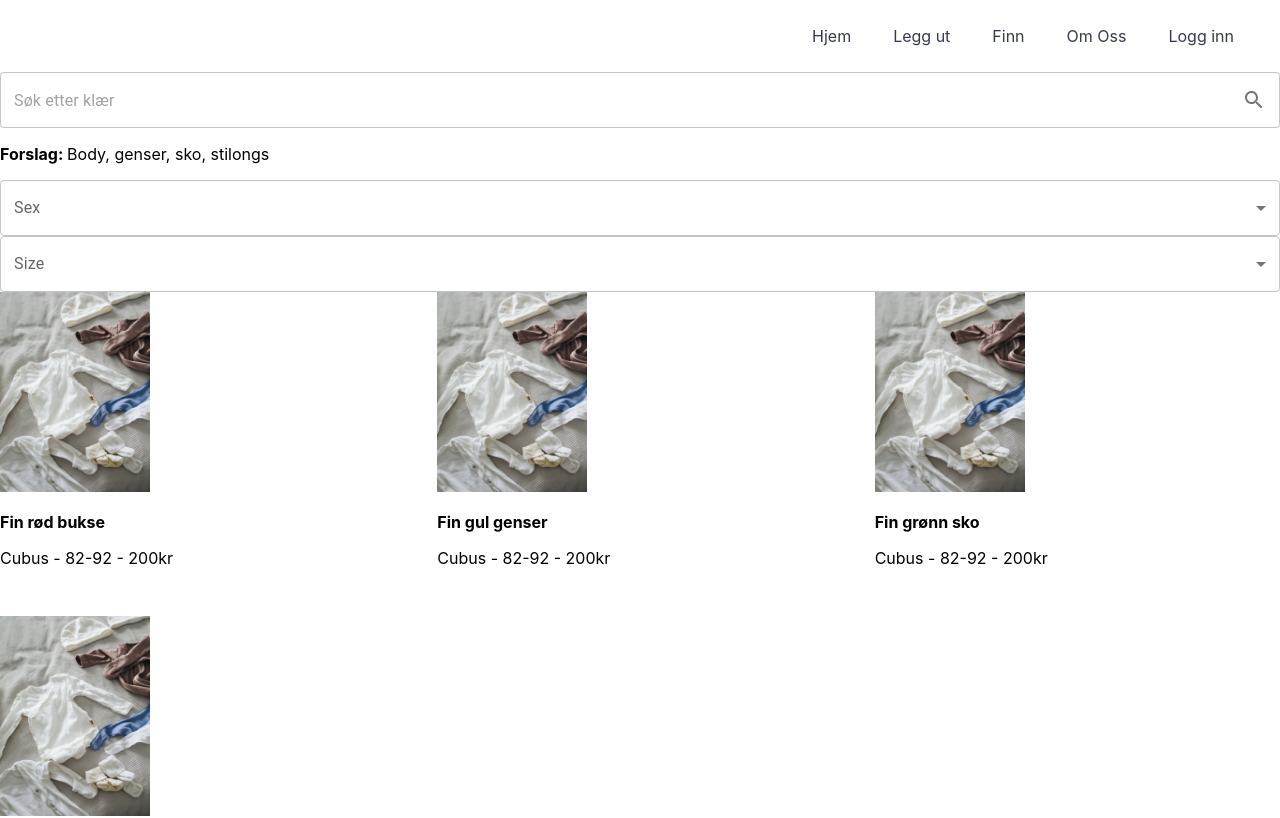
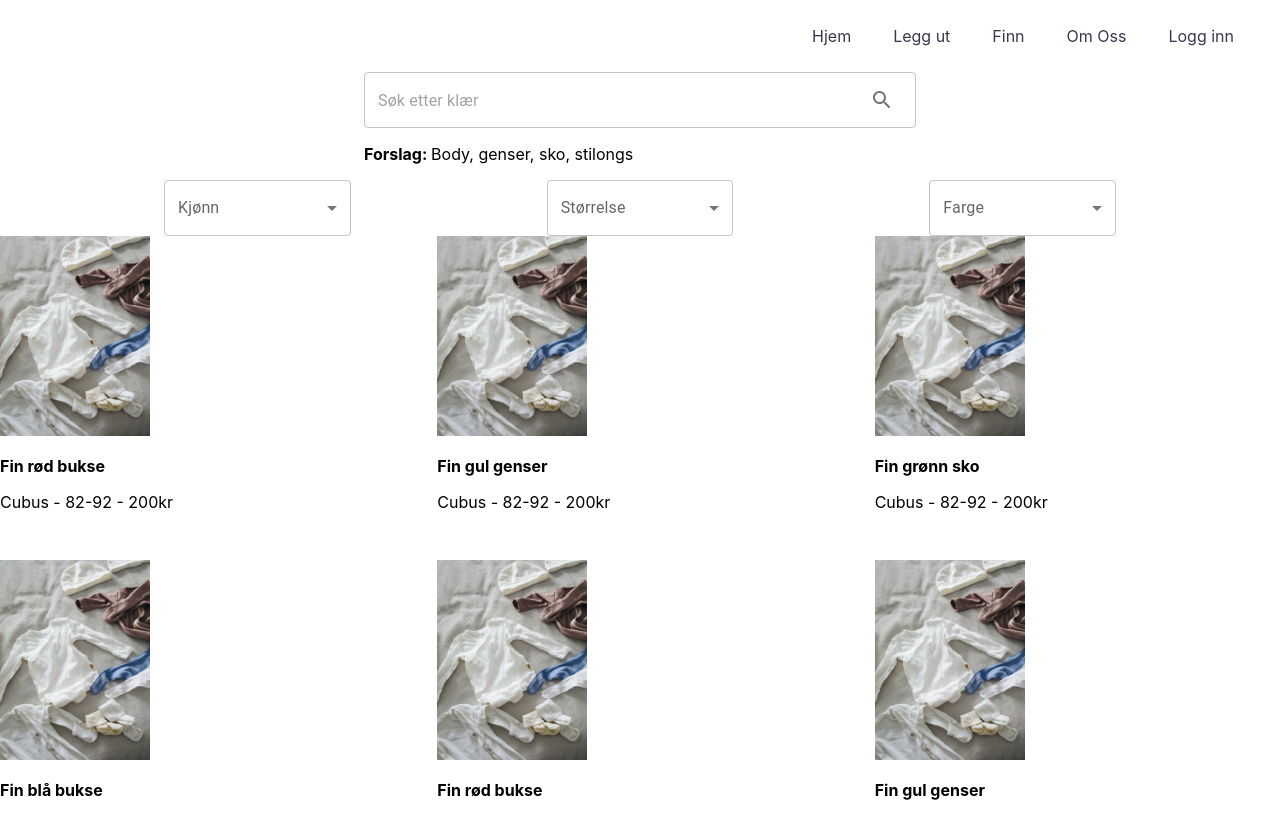
Before and after one commit to davemarong/baby-fadder, a Next.js app: page /finn in a window 1280 px wide. Shown: the top 818 px of the page. Built offline with nearby package versions, Linux system fonts and the light colour scheme.

Commit message:
Add filterSearch functionality

```diff
--- a/pages/finn.tsx
+++ b/pages/finn.tsx
@@ -4,48 +4,84 @@
 import type { NextPage } from "next";
 
 // React
-import React from "react";
+import React, { useState, useEffect } from "react";
 
 // Material UI
+
+// Icon
 
 // Components
 import { Nav } from "../src/components/Nav/Nav";
 import { SearchField } from "../src/components/ReUsable/SearchField/SearchField";
 import { SelectField } from "../src/components/SelectField/SelectField";
 import { ClothingAds } from "../src/components/ClothingAds/ClothingAds";
+import { SelectFieldContainer } from "../src/components/SelectField/SelectFieldContainer";
 
 // Utils
 
 // Data
-import filterOptions from "../src/dummyData/FilterOptions";
-import { SelectFieldContainer } from "../src/components/SelectField/SelectFieldContainer";
+import { profiles } from "../src/dummyData/Profiles";
 
 // TYPE/INTERFACE
-type FilterOptions = {
-  title: string;
-  options: Options[];
-};
-
-type Options = {
-  value: string;
-};
+import { Profile } from "../src/types/Types";
 
 // Functional component
 const Finn: NextPage = () => {
   // State
+  const [filterCategories, setFilterCategories] = useState({
+    gender: "",
+    size: "",
+    color: "",
+  });
+  const [profileData, setProfileData] = useState<Profile>([
+    {
+      name: "",
+      id: 0,
+      ad: [
+        {
+          title: "",
+          description: "",
+          brand: "",
+          price: 0,
+          gender: "",
+          size: "",
+          color: "",
+          clothingType: "",
+          img: "",
+        },
+      ],
+    },
+  ]);
 
+  // UseEffect
+  useEffect(() => {
+    setProfileData(profiles);
+  }, []);
+
+  // Props object
+  const SearchFieldProps = {
+    placeholder: "Søk etter klær",
+    suggestions: "Body, genser, sko, stilongs",
+    profileData: profileData,
+    filterCategories: filterCategories,
+    setProfileData: setProfileData,
+  };
+  const SelectFieldProps = {
+    setFilterCategories: setFilterCategories,
+    filterCategories: filterCategories,
+  };
+  const ClothingAdsProps = {
+    profileData: profileData,
+  };
   // Return
   return (
     <>
       <Nav />
-      <SearchField
-        placeholder="Søk etter klær"
-        suggestions="Body, genser, sko, stilongs"
-      />
+      <SearchField {...SearchFieldProps} />
       <SelectFieldContainer>
-        <SelectField />
+        <SelectField {...SelectFieldProps} />
       </SelectFieldContainer>
-      <ClothingAds />
+      <ClothingAds {...ClothingAdsProps} />
     </>
   );
 };
--- a/src/components/ClothingAds/ClothingAds.tsx
+++ b/src/components/ClothingAds/ClothingAds.tsx
@@ -19,32 +19,27 @@ import { profiles } from "../../dummyData/Profiles";
 import babyclothes from "../../dummyData/images/babyclothes.jpg";
 
 // TYPE/INTERFACE
-type Ad = {
-  title: string;
-  description: string;
-  brand: string;
-  price: number;
-  sex: string;
-  size: string;
-  color: string;
-  clothingType: string;
-  img: string;
-};
-type Profile = {
+import { Ad } from "../../types/Types";
+import { Profile } from "../../types/Types";
+
+type ProfileMapped = {
   name: string;
   id: number;
   ad: Ad[];
 };
+type Props = {
+  profileData: Profile;
+};
 // Functional component
-export const ClothingAds = () => {
+export const ClothingAds = ({ profileData }: Props) => {
   // State
 
   // Functions
 
   // Return
   return (
-    <Grid container spacing={4}>
-      {profiles.map((profile: Profile) => {
+    <Grid container justifyContent="space-evenly" spacing={4}>
+      {profileData.map((profile: ProfileMapped) => {
         return profile.ad.map((ad: Ad) => {
           return (
             <Grid key={ad.title} item md={4} sm={6}>
--- a/src/components/ReUsable/SearchField/SearchField.tsx
+++ b/src/components/ReUsable/SearchField/SearchField.tsx
@@ -3,10 +3,13 @@
 // Next
 
 // React
+import { useState } from "react";
 
 // Material UI
 import TextField from "@mui/material/TextField";
 import InputAdornment from "@mui/material/InputAdornment";
+import Container from "@mui/material/Container";
+import IconButton from "@mui/material/IconButton";
 
 // Icons
 import SearchRoundedIcon from "@mui/icons-material/SearchRounded";
@@ -14,31 +17,67 @@ import SearchRoundedIcon from "@mui/icons-material/SearchRounded";
 // Components
 
 // Utils
+import { filterSearchItems } from "./Utils";
 
 // Data
+import { profiles } from "../../../dummyData/Profiles";
 
 // TYPE/INTERFACE
+import { Profile } from "../../../types/Types";
+import { FilterCategories } from "../../../types/Types";
+
 interface Props {
   placeholder: string;
   suggestions: string;
-  func?: () => void;
+  profileData: Profile;
+  setProfileData: React.Dispatch<React.SetStateAction<Profile>>;
+  filterCategories: FilterCategories;
 }
+
 // Functional component
-export const SearchField = ({ placeholder, suggestions, func }: Props) => {
+export const SearchField = ({
+  placeholder,
+  profileData,
+  setProfileData,
+  suggestions,
+  filterCategories,
+}: Props) => {
   // State
+  const [searchInput, setSearchInput] = useState("");
 
   // Functions
 
+  // Handle search query input by user
+  const handleUserInput = (event: React.ChangeEvent<HTMLInputElement>) => {
+    setSearchInput(event.target.value);
+  };
+
+  const updateSearchResults = (result: Profile) => {
+    setProfileData(result);
+  };
   // Return
   return (
-    <>
+    <Container maxWidth="sm">
       <TextField
         placeholder={placeholder}
+        value={searchInput}
+        onChange={handleUserInput}
         fullWidth
         InputProps={{
           endAdornment: (
             <InputAdornment position="end">
-              <SearchRoundedIcon onClick={func} />
+              <IconButton
+                onClick={() => {
+                  const result = filterSearchItems(
+                    profiles,
+                    searchInput,
+                    filterCategories
+                  );
+                  updateSearchResults(result);
+                }}
+              >
+                <SearchRoundedIcon />
+              </IconButton>
             </InputAdornment>
           ),
         }}
@@ -47,6 +86,6 @@ export const SearchField = ({ placeholder, suggestions, func }: Props) => {
         <b>Forslag: </b>
         {suggestions}
       </p>
-    </>
+    </Container>
   );
 };
--- /dev/null
+++ b/src/components/ReUsable/SearchField/Utils.tsx
@@ -0,0 +1,107 @@
+import { Profile } from "../../../types/Types";
+import { FilterCategories } from "../../../types/Types";
+/**
+ * Function for filtering search result by query
+ * @param {Profile} profileData Data from all profiles
+ * @param {string} query User query search input
+ * @param {FilterCategories} filterCategories All categories user can filter from (gender, size, color)
+ * @return {Profile} A filtered version of profileData
+ */
+export const filterSearchItems = (
+  profileData: Profile,
+  query: string,
+  filterCategories: FilterCategories
+): Profile => {
+  let searchItems: any;
+  searchItems = filterQuerySearch(profileData, query);
+  if (filterCategories.gender) {
+    searchItems = filterGenderSearch(searchItems, filterCategories);
+  }
+  if (filterCategories.color) {
+    searchItems = filterColorSearch(searchItems, filterCategories);
+  }
+  if (filterCategories.size) {
+    searchItems = filterSizeSearch(searchItems, filterCategories);
+  }
+  console.log(searchItems);
+  return searchItems;
+};
+/**
+ * Function for filtering search result by query
+ * @param {Profile} profileData Data from all profiles
+ * @param {string} query User query search input
+ * @return {Profile} A filtered version of profileData
+ */
+export const filterQuerySearch = (
+  profileData: Profile,
+  query: string
+): Profile => {
+  return profileData.map((profile: any) => {
+    return {
+      ...profile,
+      ad: profile.ad.filter((ad: any) =>
+        ad.title.toLowerCase().includes(query.toLowerCase())
+      ),
+    };
+  });
+};
+/**
+ * Function for filtering search result by gender
+ * @param {Profile} profileData Data from all profiles
+ * @param {FilterCategories} filterCategories All categories user can filter from (gender, size, color)
+ * @return {Profile} A filtered version of profileData
+ */
+export const filterGenderSearch = (
+  profileData: Profile,
+  filterCategories: FilterCategories
+): Profile => {
+  return profileData.map((profile: any) => {
+    return {
+      ...profile,
+      ad: profile.ad.filter(
+        (ad: any) =>
+          ad.gender.toLowerCase() === filterCategories.gender.toLowerCase()
+      ),
+    };
+  });
+};
+/**
+ * Function for filtering search result by color
+ * @param {Profile} profileData Data from all profiles
+ * @param {FilterCategories} filterCategories All categories user can filter from (gender, size, color)
+ * @return {Profile} A filtered version of profileData
+ */
+export const filterColorSearch = (
+  profileData: Profile,
+  filterCategories: FilterCategories
+): Profile => {
+  return profileData.map((profile: any) => {
+    return {
+      ...profile,
+      ad: profile.ad.filter(
+        (ad: any) =>
+          ad.color.toLowerCase() === filterCategories.color.toLowerCase()
+      ),
+    };
+  });
+};
+/**
+ * Function for filtering search result by size
+ * @param {Profile} profileData Data from all profiles
+ * @param {FilterCategories} filterCategories All categories user can filter from (gender, size, color)
+ * @return {Profile} A filtered version of profileData
+ */
+export const filterSizeSearch = (
+  profileData: Profile,
+  filterCategories: FilterCategories
+): Profile => {
+  return profileData.map((profile: any) => {
+    return {
+      ...profile,
+      ad: profile.ad.filter(
+        (ad: any) =>
+          ad.size.toLowerCase() === filterCategories.size.toLowerCase()
+      ),
+    };
+  });
+};
--- a/src/components/SelectField/SelectField.tsx
+++ b/src/components/SelectField/SelectField.tsx
@@ -8,6 +8,7 @@ import React, { useState } from "react";
 // Material UI
 import TextField from "@mui/material/TextField";
 import MenuItem from "@mui/material/MenuItem";
+import Grid from "@mui/material/Grid";
 
 // Components
 
@@ -18,6 +19,18 @@ import MenuItem from "@mui/material/MenuItem";
 // TYPE/INTERFACE
 interface Props {
   filterOption?: FilterOptions;
+  filterCategories: {
+    gender: string;
+    size: string;
+    color: string;
+  };
+  setFilterCategories: React.Dispatch<
+    React.SetStateAction<{
+      gender: string;
+      size: string;
+      color: string;
+    }>
+  >;
 }
 
 type FilterOptions = {
@@ -31,7 +44,11 @@ type Options = {
 // Functional component
 export const SelectField = (props: Props) => {
   // Props
-  const { filterOption = { title: "", options: [{ value: "" }] } } = props;
+  const {
+    filterOption = { title: "", options: [{ value: "" }] },
+    filterCategories,
+    setFilterCategories,
+  } = props;
 
   // State
   const [selectValue, setSelectValue] = useState("");
@@ -39,11 +56,20 @@ export const SelectField = (props: Props) => {
   // Functions
   const handleChange = (event: React.ChangeEvent<HTMLInputElement>) => {
     setSelectValue(event.target.value);
+    if (filterOption.title === "Kjønn") {
+      setFilterCategories({ ...filterCategories, gender: event.target.value });
+    }
+    if (filterOption.title === "Størrelse") {
+      setFilterCategories({ ...filterCategories, size: event.target.value });
+    }
+    if (filterOption.title === "Farge") {
+      setFilterCategories({ ...filterCategories, color: event.target.value });
+    }
   };
 
   // Return
   return (
-    <>
+    <Grid item md={2} sm={3} xs={6}>
       <TextField
         fullWidth
         select
@@ -58,6 +84,6 @@ export const SelectField = (props: Props) => {
           </MenuItem>
         ))}
       </TextField>
-    </>
+    </Grid>
   );
 };
--- a/src/components/SelectField/SelectFieldContainer.tsx
+++ b/src/components/SelectField/SelectFieldContainer.tsx
@@ -6,6 +6,7 @@
 import React, { ReactNode } from "react";
 
 // Material UI
+import Grid from "@mui/material/Grid";
 
 // Components
 
@@ -31,13 +32,13 @@ type Options = {
 export const SelectFieldContainer = ({ children }: Props) => {
   // Return
   return (
-    <>
+    <Grid container justifyContent="space-evenly" spacing={4}>
       {filterOptions.map((filterOption: FilterOptions) => {
         return React.cloneElement(children as React.ReactElement<any>, {
           key: filterOption.title,
           filterOption: filterOption,
         });
       })}
-    </>
+    </Grid>
   );
 };
--- a/src/dummyData/FilterOptions.tsx
+++ b/src/dummyData/FilterOptions.tsx
@@ -1,6 +1,6 @@
 const FilterOptions = [
   {
-    title: "Sex",
+    title: "Kjønn",
     options: [
       {
         value: "Gutt",
@@ -14,8 +14,20 @@ const FilterOptions = [
     ],
   },
   {
-    title: "Size",
+    title: "Størrelse",
     options: [{ value: "82-92" }, { value: "92-102" }, { value: "102-112" }],
+  },
+  {
+    title: "Farge",
+    options: [
+      { value: "Grønn" },
+      { value: "Rød" },
+      { value: "Gul" },
+      { value: "Svart" },
+      { value: "Grå" },
+      { value: "Hvit" },
+      { value: "Blå" },
+    ],
   },
 ];
 export default FilterOptions;
--- a/src/dummyData/Profiles.tsx
+++ b/src/dummyData/Profiles.tsx
@@ -8,7 +8,157 @@ export const profiles = [
         description: "Enda en perfekt bukse",
         brand: "Cubus",
         price: 200,
-        sex: "male",
+        gender: "Gutt",
+        size: "82-92",
+        color: "Rød",
+        clothingType: "bukse",
+        img: "",
+      },
+      {
+        title: "Fin gul genser",
+        description: "Enda en perfekt bukse",
+        brand: "Cubus",
+        price: 200,
+        gender: "Jente",
+        size: "82-92",
+        color: "Grønn",
+        clothingType: "bukse",
+        img: "",
+      },
+      {
+        title: "Fin grønn sko",
+        description: "Enda en perfekt bukse",
+        brand: "Cubus",
+        price: 200,
+        gender: "unisex",
+        size: "82-92",
+        color: "Blå",
+        clothingType: "bukse",
+        img: "",
+      },
+      {
+        title: "Fin blå bukse",
+        description: "Enda en perfekt bukse",
+        brand: "Cubus",
+        price: 200,
+        gender: "Gutt",
+        size: "82-92",
+        color: "Grå",
+        clothingType: "bukse",
+        img: "",
+      },
+    ],
+  },
+  {
+    name: "carl",
+    id: 1,
+    ad: [
+      {
+        title: "Fin rød bukse",
+        description: "Enda en perfekt bukse",
+        brand: "Cubus",
+        price: 200,
+        gender: "Jente",
+        size: "82-92",
+        color: "Svart",
+        clothingType: "bukse",
+        img: "",
+      },
+      {
+        title: "Fin gul genser",
+        description: "Enda en perfekt bukse",
+        brand: "Cubus",
+        price: 200,
+        gender: "Jente",
+        size: "92-102",
+        color: "Hvit",
+        clothingType: "bukse",
+        img: "",
+      },
+      {
+        title: "Fin grønn sko",
+        description: "Enda en perfekt bukse",
+        brand: "Cubus",
+        price: 200,
+        gender: "Jente",
+        size: "102-112",
+        color: "Gul",
+        clothingType: "bukse",
+        img: "",
+      },
+      {
+        title: "Fin blå bukse",
+        description: "Enda en perfekt bukse",
+        brand: "Cubus",
+        price: 200,
+        gender: "Gutt",
+        size: "82-92",
+        color: "Rød",
+        clothingType: "bukse",
+        img: "",
+      },
+    ],
+  },
+  {
+    name: "james",
+    id: 0,
+    ad: [
+      {
+        title: "Fin rød bukse",
+        description: "Enda en perfekt bukse",
+        brand: "Cubus",
+        price: 200,
+        gender: "Gutt",
+        size: "102-112",
+        color: "red",
+        clothingType: "bukse",
+        img: "",
+      },
+      {
+        title: "Fin gul genser",
+        description: "Enda en perfekt bukse",
+        brand: "Cubus",
+        price: 200,
+        gender: "Gutt",
+        size: "102-112",
+        color: "red",
+        clothingType: "bukse",
+        img: "",
+      },
+      {
+        title: "Fin grønn sko",
+        description: "Enda en perfekt bukse",
+        brand: "Cubus",
+        price: 200,
+        gender: "Jente",
+        size: "102-112",
+        color: "red",
+        clothingType: "bukse",
+        img: "",
+      },
+      {
+        title: "Fin blå genser",
+        description: "Enda en perfekt bukse",
+        brand: "Cubus",
+        price: 200,
+        gender: "Jente",
+        size: "82-92",
+        color: "red",
+        clothingType: "bukse",
+        img: "",
+      },
+    ],
+  },
+  {
+    name: "james",
+    id: 0,
+    ad: [
+      {
+        title: "Fin rød bukse",
+        description: "Enda en perfekt bukse",
+        brand: "Cubus",
+        price: 200,
+        gender: "Jente",
         size: "82-92",
         color: "red",
         clothingType: "bukse",
@@ -19,7 +169,7 @@ export const profiles = [
         description: "Enda en perfekt bukse",
         brand: "Cubus",
         price: 200,
-        sex: "male",
+        gender: "Gutt",
         size: "82-92",
         color: "red",
         clothingType: "bukse",
@@ -30,18 +180,18 @@ export const profiles = [
         description: "Enda en perfekt bukse",
         brand: "Cubus",
         price: 200,
-        sex: "male",
+        gender: "Gutt",
         size: "82-92",
         color: "red",
         clothingType: "bukse",
         img: "",
       },
       {
-        title: "Fin blå lue",
+        title: "Fin blå genser",
         description: "Enda en perfekt bukse",
         brand: "Cubus",
         price: 200,
-        sex: "male",
+        gender: "Gutt",
         size: "82-92",
         color: "red",
         clothingType: "bukse",
@@ -49,154 +199,4 @@ export const profiles = [
       },
     ],
   },
-  //   {
-  //     name: "james",
-  //     id: 0,
-  //     ad: [
-  //       {
-  //         title: "Fin rød bukse",
-  //         description: "Enda en perfekt bukse",
-  //         brand: "Cubus",
-  //         price: 200,
-  //         sex: "male",
-  //         size: "82-92",
-  //         color: "red",
-  //         clothingType: "bukse",
-  //         img: "",
-  //       },
-  //       {
-  //         title: "Fin gul genser",
-  //         description: "Enda en perfekt bukse",
-  //         brand: "Cubus",
-  //         price: 200,
-  //         sex: "male",
-  //         size: "82-92",
-  //         color: "red",
-  //         clothingType: "bukse",
-  //         img: "",
-  //       },
-  //       {
-  //         title: "Fin grønn sko",
-  //         description: "Enda en perfekt bukse",
-  //         brand: "Cubus",
-  //         price: 200,
-  //         sex: "male",
-  //         size: "82-92",
-  //         color: "red",
-  //         clothingType: "bukse",
-  //         img: "",
-  //       },
-  //       {
-  //         title: "Fin blå lue",
-  //         description: "Enda en perfekt bukse",
-  //         brand: "Cubus",
-  //         price: 200,
-  //         sex: "male",
-  //         size: "82-92",
-  //         color: "red",
-  //         clothingType: "bukse",
-  //         img: "",
-  //       },
-  //     ],
-  //   },
-  //   {
-  //     name: "james",
-  //     id: 0,
-  //     ad: [
-  //       {
-  //         title: "Fin rød bukse",
-  //         description: "Enda en perfekt bukse",
-  //         brand: "Cubus",
-  //         price: 200,
-  //         sex: "male",
-  //         size: "82-92",
-  //         color: "red",
-  //         clothingType: "bukse",
-  //         img: "",
-  //       },
-  //       {
-  //         title: "Fin gul genser",
-  //         description: "Enda en perfekt bukse",
-  //         brand: "Cubus",
-  //         price: 200,
-  //         sex: "male",
-  //         size: "82-92",
-  //         color: "red",
-  //         clothingType: "bukse",
-  //         img: "",
-  //       },
-  //       {
-  //         title: "Fin grønn sko",
-  //         description: "Enda en perfekt bukse",
-  //         brand: "Cubus",
-  //         price: 200,
-  //         sex: "male",
-  //         size: "82-92",
-  //         color: "red",
-  //         clothingType: "bukse",
-  //         img: "",
-  //       },
-  //       {
-  //         title: "Fin blå lue",
-  //         description: "Enda en perfekt bukse",
-  //         brand: "Cubus",
-  //         price: 200,
-  //         sex: "male",
-  //         size: "82-92",
-  //         color: "red",
-  //         clothingType: "bukse",
-  //         img: "",
-  //       },
-  //     ],
-  //   },
-  //   {
-  //     name: "james",
-  //     id: 0,
-  //     ad: [
-  //       {
-  //         title: "Fin rød bukse",
-  //         description: "Enda en perfekt bukse",
-  //         brand: "Cubus",
-  //         price: 200,
-  //         sex: "male",
-  //         size: "82-92",
-  //         color: "red",
-  //         clothingType: "bukse",
-  //         img: "",
-  //       },
-  //       {
-  //         title: "Fin gul genser",
-  //         description: "Enda en perfekt bukse",
-  //         brand: "Cubus",
-  //         price: 200,
-  //         sex: "male",
-  //         size: "82-92",
-  //         color: "red",
-  //         clothingType: "bukse",
-  //         img: "",
-  //       },
-  //       {
-  //         title: "Fin grønn sko",
-  //         description: "Enda en perfekt bukse",
-  //         brand: "Cubus",
-  //         price: 200,
-  //         sex: "male",
-  //         size: "82-92",
-  //         color: "red",
-  //         clothingType: "bukse",
-  //         img: "",
-  //       },
-  //       {
-  //         title: "Fin blå lue",
-  //         description: "Enda en perfekt bukse",
-  //         brand: "Cubus",
-  //         price: 200,
-  //         sex: "male",
-  //         size: "82-92",
-  //         color: "red",
-  //         clothingType: "bukse",
-  //         img: "",
-  //       },
-  //     ],
-  //   },
 ];
--- /dev/null
+++ b/src/types/Types.tsx
@@ -0,0 +1,33 @@
+export type Profile = {
+  name: string;
+  id: number;
+  ad: {
+    title: string;
+    description: string;
+    brand: string;
+    price: number;
+    gender: string;
+    size: string;
+    color: string;
+    clothingType: string;
+    img: string;
+  }[];
+}[];
+
+export type Ad = {
+  title: string;
+  description: string;
+  brand: string;
+  price: number;
+  gender: string;
+  size: string;
+  color: string;
+  clothingType: string;
+  img: string;
+};
+
+export type FilterCategories = {
+  gender: string;
+  size: string;
+  color: string;
+};
```
Also changed, not shown: src/components/Buttons/MainButton.tsx (added, +42 -0 lines), src/components/SelectField/SelectField(extra).tsx (deleted, +0 -34 lines).
